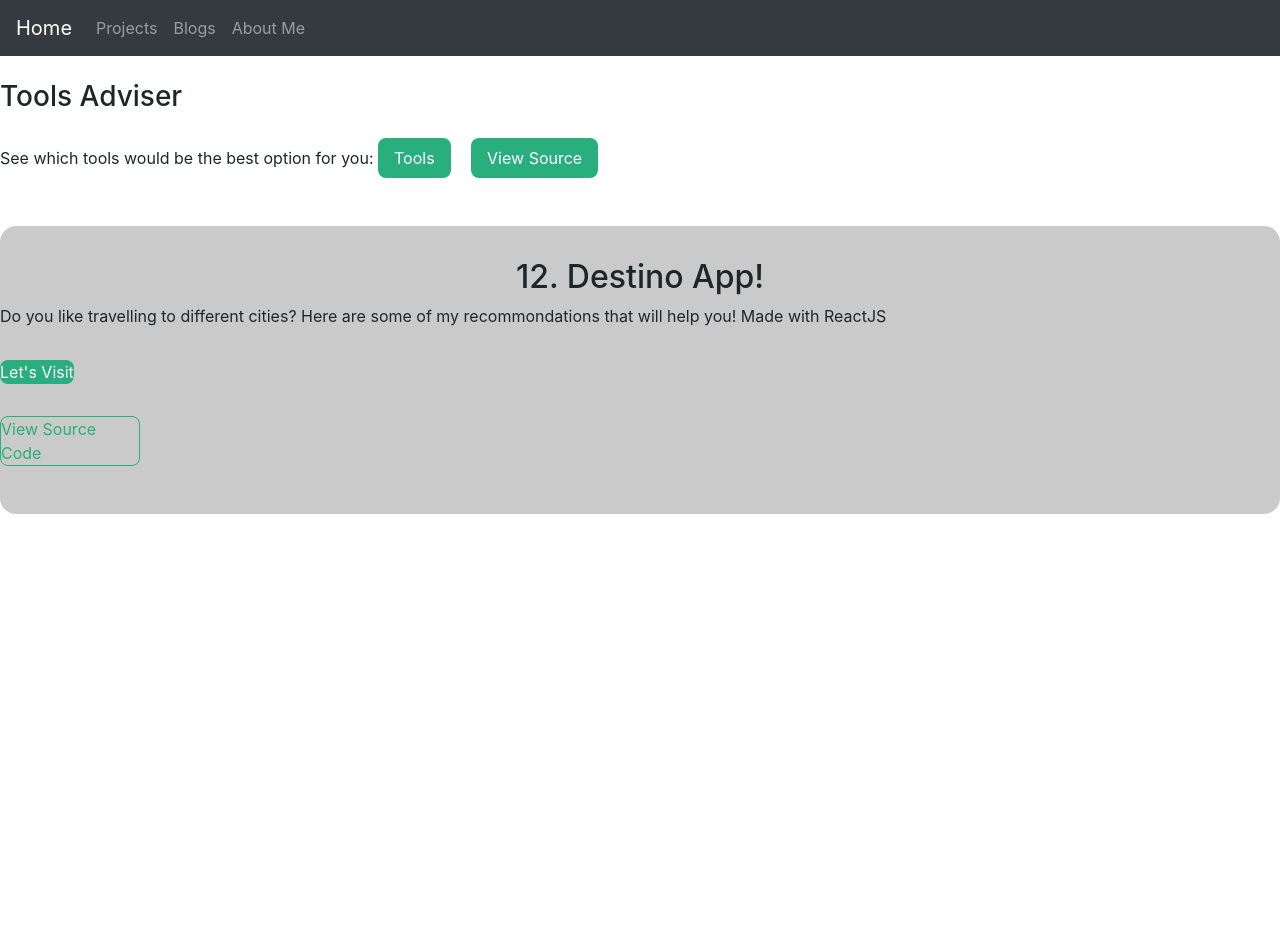
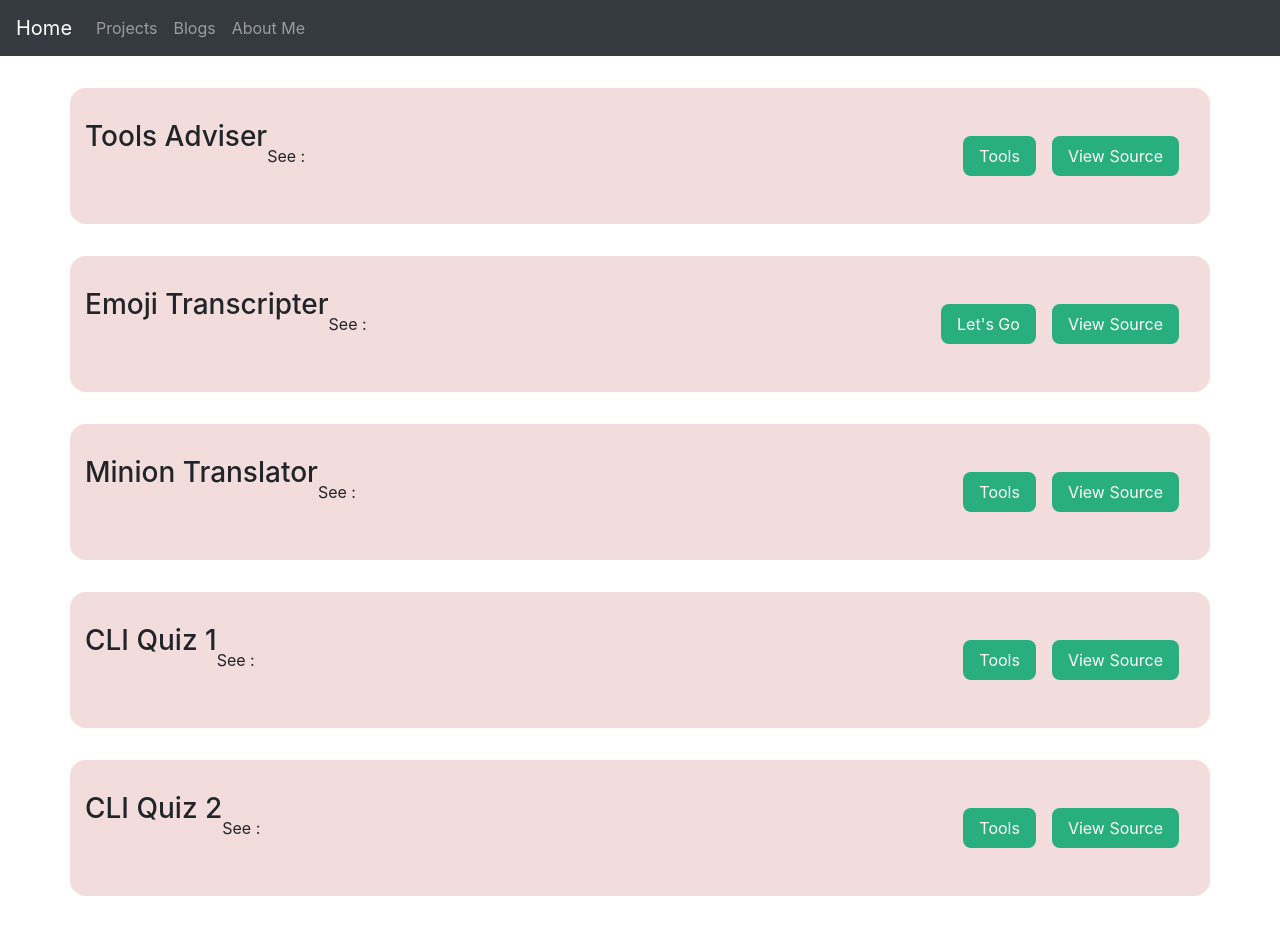
Before and after one commit to sahilp007/portfolio, a plain HTML site: page projects.html in a window 1280 px wide. Before the commit the page ends 800 px from the top, so only its background shows below. Drawn offline with nearby package versions, Linux system fonts and the light colour scheme.

Commit message:
proj page additions

```diff
--- a/css/style.css
+++ b/css/style.css
@@ -1,13 +1,15 @@
 :root {
   --primary-color: #29ae7e;
   --off-white: #bfd1f1;
-  --light-grey: #cacaca;
+  --light-grey: #f3dcdc;
 }
 
 body {
   font-family: 'Source Sans Pro',Helvetica Neue,Helvetica,Arial,sans-serif;
   font-size: 16px;
   line-height: 1.75;
+  margin: auto;
+  align-items: center;
 }
 
 #timeline {
@@ -19,7 +21,6 @@ body {
 #timeline:hover .tl-item {
   width: 23.3333%;
 }
-
 .tl-item {
   -webkit-transform: translate3d(0, 0, 0);
           transform: translate3d(0, 0, 0);
@@ -87,7 +88,6 @@ body {
   -webkit-filter: grayscale(0);
           filter: grayscale(0);
 }
-
 .tl-content {
   -webkit-transform: translate3d(0, 0, 0) translateY(25px);
           transform: translate3d(0, 0, 0) translateY(25px);
@@ -105,7 +105,6 @@ body {
   font-size: 1.44rem;
   font-weight: normal;
 }
-
 .tl-head {
   position: absolute;
   top: 20%;
@@ -121,7 +120,6 @@ body {
   font-size: 1.728rem;
   line-height: 0;
 }
-
 .tl-bg {
   -webkit-transform: translate3d(0, 0, 0);
           transform: translate3d(0, 0, 0);
@@ -201,6 +199,13 @@ h2,h1{
   transform: scale(1);
 }
 
+container{
+display: flex;
+  alignment: center;
+  text-align: center;
+}
+
+
 .footer {
   background-color: var(--primary-color);
   padding: 1.3rem;
--- a/projects.html
+++ b/projects.html
@@ -29,23 +29,55 @@
 	</nav>
 
 	<div>
-		<container class="container-fluid container">
-			<h3 class="proj-head">Tools Adviser</h3>
+		<container class="container-fluid container off-white section">
+			<h3 class="proj-head">Tools Adviser</h3><br>
 
-			See which tools would be the best option for you:
+			See : <hr>
 
-		<a class="link link-primary" href="https://tools-adviser.netlify.app/">Tools</a>
-		<a class="link link-primary" href="https://github.com/sahilp007/tools-adviser">View Source</a>
+		<a class="link link-primary" href="https://tools-adviser.netlify.app/">Tools</a><br>
+		<a class="link link-primary" href="https://github.com/sahilp007/tools-adviser">View Source</a><br>
 		</container>
 	</div>
+	<div>
+		<container class="container-fluid container off-white section">
+			<h3 class="proj-head">Emoji Transcripter</h3><br>
 
-	<section class="section off-white blogs">
-		<h2>12. Destino App!</h2>
-		<p>Do you like travelling to different cities? Here are some of my recommondations that will help you! Made with ReactJS
-		</p>
-		<a class="links link-primary" href="https://1r6ue.csb.app/">Let's Visit</a><br>
-		<a class="links link-secondary" target="_blank" href="https://github.com/prerana1821/neoGcamp-destino-app">View Source Code</a>
-	</section>
+			See : <hr>
+
+		<a class="link link-primary" href="https://emoji-transcripter.netlify.app/">Let's Go</a><br>
+		<a class="link link-primary" href="https://github.com/sahilp007/emoji-transcripter">View Source</a><br>
+		</container>
+	</div>
+	<div>
+		<container class="container-fluid container off-white section">
+			<h3 class="proj-head">Minion Translator</h3><br>
+
+			See : <hr>
+
+		<a class="link link-primary" href="https://minion-tanslator.netlify.app/">Tools</a><br>
+		<a class="link link-primary" href="https://github.com/sahilp007/minion-translator">View Source</a><br>
+		</container>
+	</div>
+	<div>
+		<container class="container-fluid container off-white section">
+			<h3 class="proj-head">CLI Quiz 1</h3><br>
+
+			See : <hr>
+
+		<a class="link link-primary" href="https://cli-quiz-1.netlify.app/">Tools</a><br>
+		<a class="link link-primary" href="https://github.com/sahilp007/tools-adviser">View Source</a><br>
+		</container>
+	</div>
+	<div>
+		<container class="container-fluid container off-white section">
+			<h3 class="proj-head">CLI Quiz 2</h3><br>
+
+			See : <hr>
+
+		<a class="link link-primary" href="https://cli-quiz-2.netlify.app/">Tools</a><br>
+		<a class="link link-primary" href="https://github.com/sahilp007/tools-adviser">View Source</a><br>
+		</container>
+	</div>
 
 
 
```
